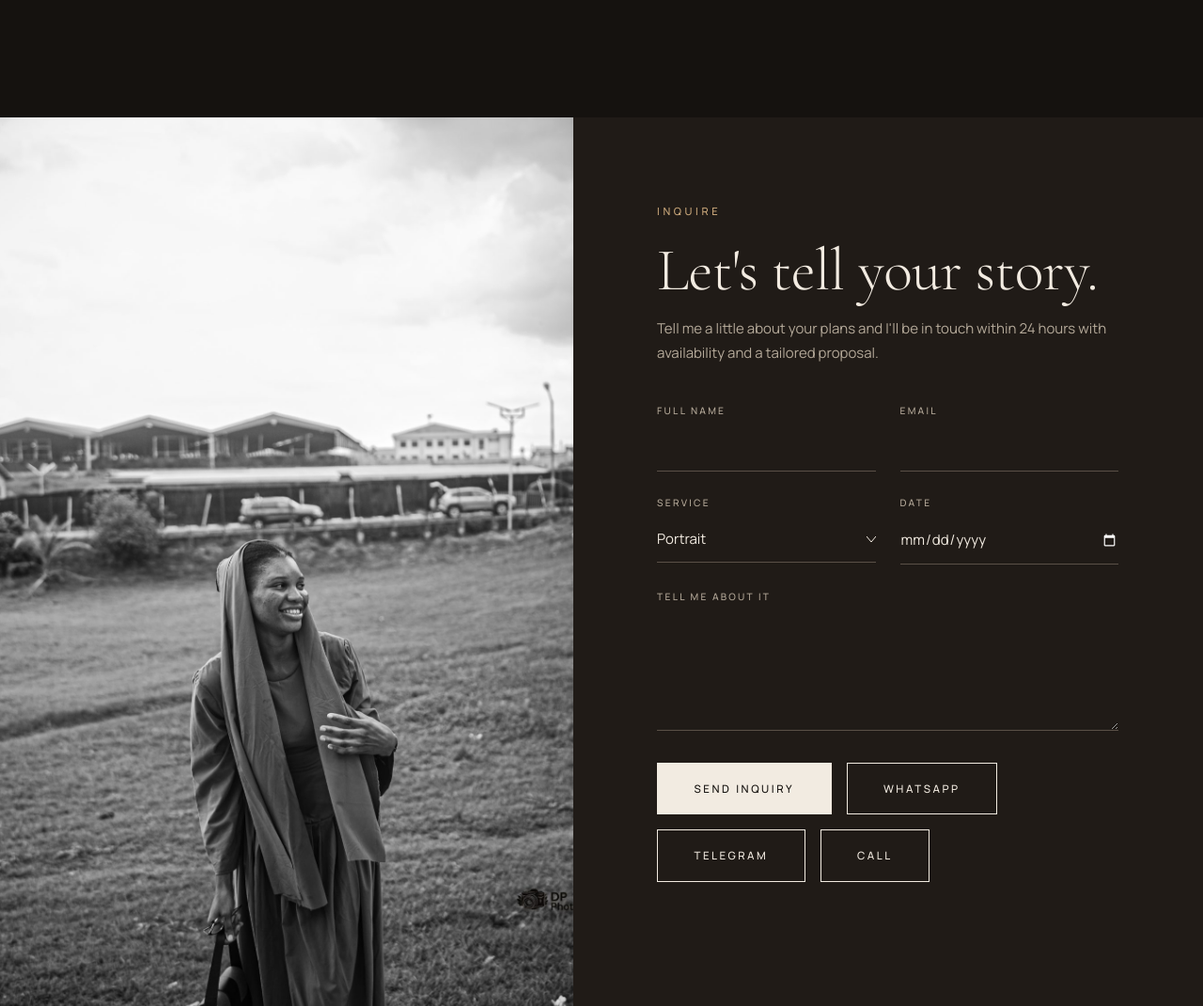
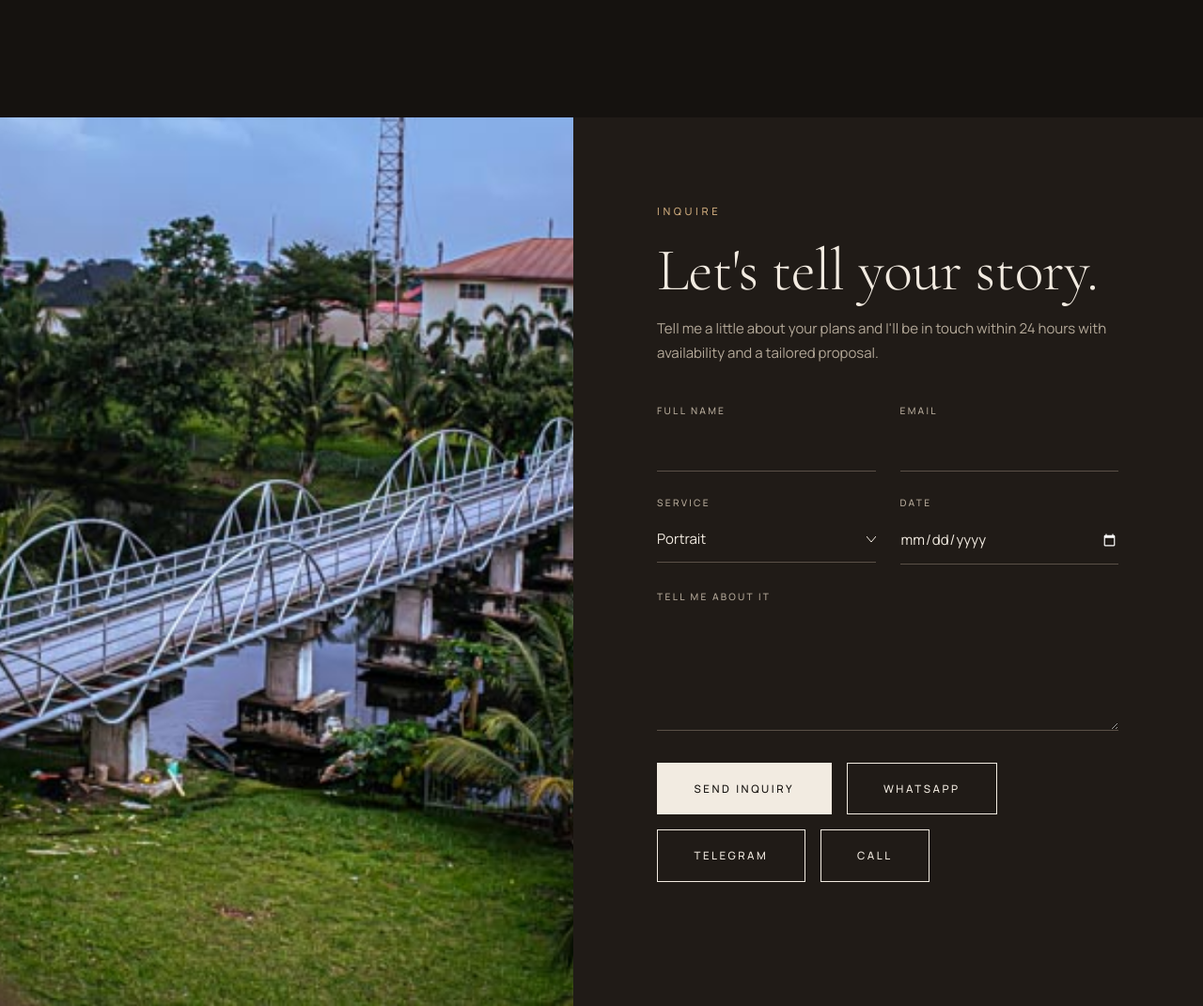
Before and after one commit to Dapo2545/dpphotos, a plain HTML site: page index.html in a window 1280 px wide. Shown: the part 10270-11341 px from the top of the page at 94% size. Drawn offline with nearby package versions, Linux system fonts and the light colour scheme.

Commit message:
Use bridge photo in booking section
Co-Authored-By: Devin AI <158243242+devin-ai-integration[bot]@users.noreply.github.com>

```diff
--- a/index.html
+++ b/index.html
@@ -213,7 +213,7 @@
 </section>
 
 <section class="contact" id="contact">
-  <div class="contact-img" style="background-image:url('images/work/portrait-scarf-bw.jpg');background-position:center 30%"></div>
+  <div class="contact-img" style="background-image:url('images/work/nature-bridge.jpg');background-position:center 45%"></div>
   <div class="contact-body">
     <p class="kicker">Inquire</p>
     <h2>Let's tell your story.</h2>
```
Also changed, not shown: images/work/nature-bridge.jpg (added).
